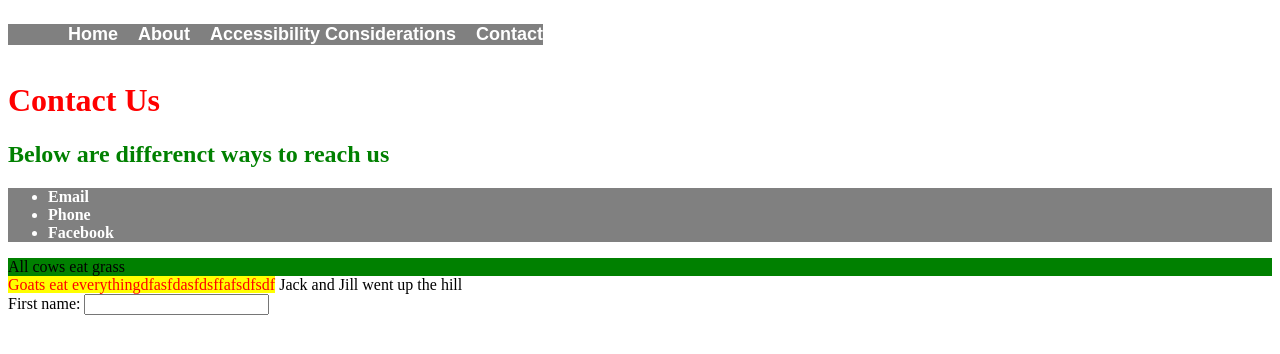
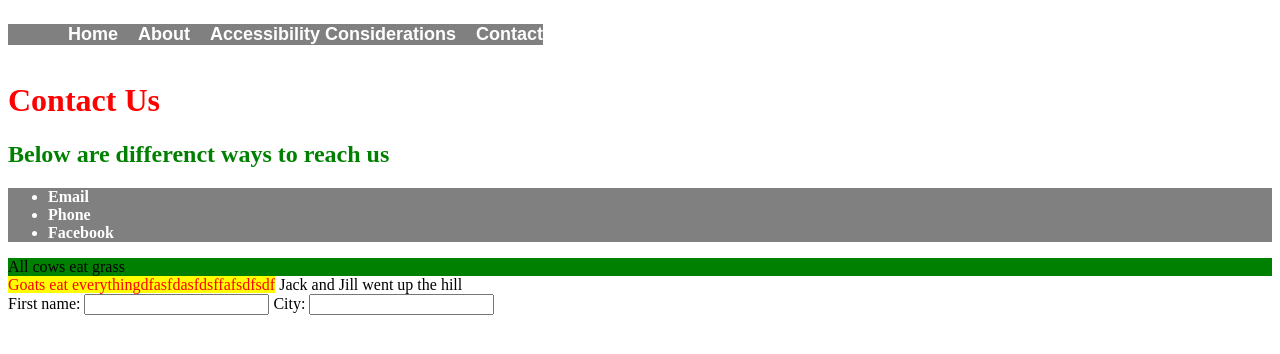
Before and after one commit to Ivy-Mrs-E/SDEV153, a plain HTML site: page contactus.html in a window 1280 px wide. Drawn offline with Linux system fonts and the light colour scheme.

Commit message:
Update contactus.html

```diff
--- a/contactus.html
+++ b/contactus.html
@@ -30,7 +30,8 @@
     <form>
       <label for = "fname"> First name: </label>
       <input type = "text" id = "fname" name = "fname">
-
+      <label for = "city"> City: </label>
+      <input type = "text" id = "city" name = "city">
     </form>
 
 
```
